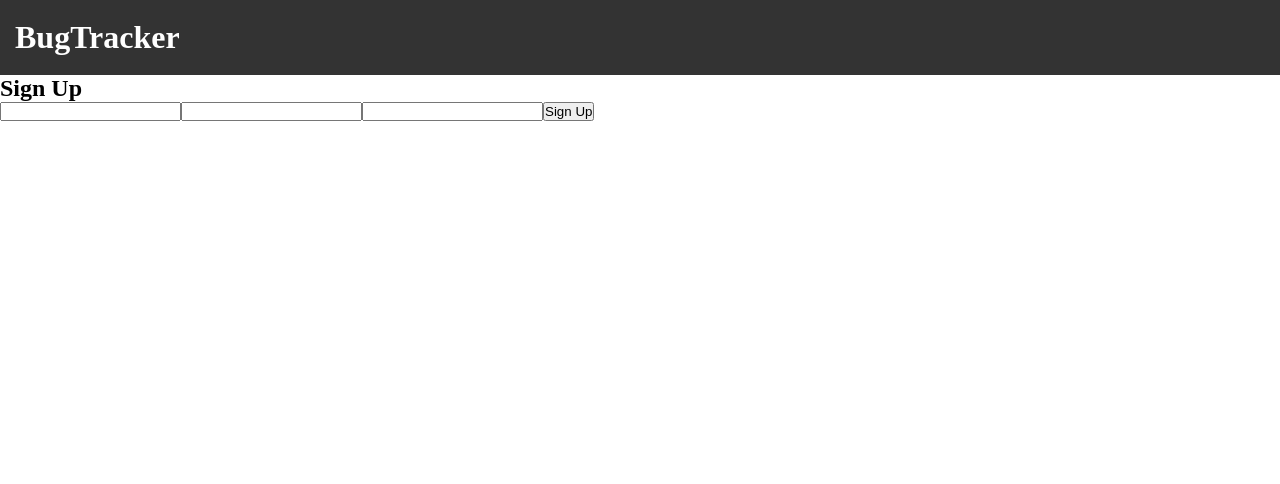
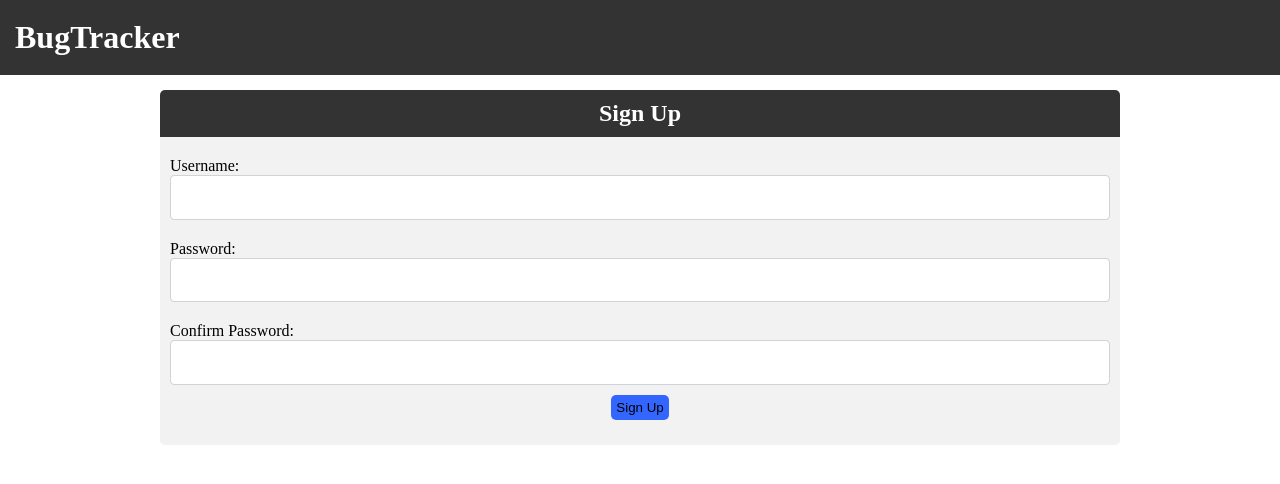
Before and after one commit to treilly6/bugtracker, a React (Create React App) app: page /signup in a window 1280 px wide. Shown: the top 484 px of the page. Built offline with nearby package versions, Linux system fonts and the light colour scheme; no server answers.

Commit message:
added singup styling

```diff
--- a/src/components/Users/LogIn.js
+++ b/src/components/Users/LogIn.js
@@ -3,6 +3,7 @@ import PropTypes from 'prop-types';
 import axios from 'axios';
 import { BrowserRouter as Router, Route, Link } from 'react-router-dom';
 import MessageBox from '../../MessageBox';
+import { formContainer, formStyle, inputContainer, buttonStyle, titleStyle, inputStyle } from '../../styles/forms/formStyle';
 
 class LogIn extends React.Component {
 
@@ -72,50 +73,4 @@ class LogIn extends React.Component {
     }
 }
 
-const formContainer = {
-    width: "75%",
-    backgroundColor: "#f2f2f2",
-    margin: "15px auto",
-    paddingBottom: "15px",
-    borderRadius: "5px",
-}
-
-const formStyle = {
-    padding : "10px",
-}
-
-const inputStyle = {
-    width : "100%",
-    display : "block",
-    padding: "10px",
-    boxSizing : "border-box",
-    fontSize: "15px",
-    lineHeight: "1.5",
-    color: "#495057",
-    backgroundColor: "#fff",
-    backgroundClip: "padding-box",
-    border: "1px solid #ced4da",
-    borderRadius: ".25rem",
-    transition:" border-color .15s ease-in-out,box-shadow .15s ease-in-out",
-}
-
-const titleStyle = {
-    textAlign : "center",
-    backgroundColor : "#333",
-    color : "#fff",
-    borderRadius: "5px 5px 0px 0px",
-    padding : "10px 0px",
-}
-
-const inputContainer = {
-    padding : "10px 0px",
-}
-
-const buttonStyle = {
-    backgroundColor : "#3366ff",
-    padding : "5px",
-    borderRadius : "5px",
-    border: "none",
-}
-
 export default LogIn;
--- a/src/components/Users/SignUp.js
+++ b/src/components/Users/SignUp.js
@@ -2,6 +2,7 @@ import React from 'react';
 import PropTypes from 'prop-types';
 import axios from "axios";
 import { BrowserRouter as Router, Route, Link } from 'react-router-dom';
+import { formContainer, formStyle, inputContainer, buttonStyle, titleStyle, inputStyle } from '../../styles/forms/formStyle';
 
 class SignUp extends React.Component {
 
@@ -45,13 +46,24 @@ class SignUp extends React.Component {
 
     render() {
         return (
-            <div>
-                <h2>Sign Up</h2>
-                <form onSubmit={this.submit}>
-                    <input onChange={this.changeInput} value={this.state.username} type="text" name="username" />
-                    <input onChange={this.changeInput} value={this.state.password} type="password" name="password" />
-                    <input onChange={this.changeInput} value={this.state.password2} type="password" name="password2" />
-                    <button>Sign Up</button>
+            <div style={formContainer}>
+                <h2 style={titleStyle}>Sign Up</h2>
+                <form style={formStyle} onSubmit={this.submit}>
+                    <div style={inputContainer}>
+                        <label for="username">Username:</label>
+                        <input onChange={this.changeInput} style={inputStyle} value={this.state.username} type="text" name="username" />
+                    </div>
+                    <div style={inputContainer}>
+                        <label for="password">Password:</label>
+                        <input onChange={this.changeInput} style={inputStyle} value={this.state.password} type="password" name="password" />
+                    </div>
+                    <div style={inputContainer}>
+                        <label for="password2">Confirm Password:</label>
+                        <input onChange={this.changeInput} style={inputStyle} value={this.state.password2} type="password" name="password2" />
+                    </div>
+                    <div style={{textAlign : "center"}}>
+                        <button style={buttonStyle}>Sign Up</button>
+                    </div>
                 </form>
             </div>
 
--- a/src/components/layout/Header.js
+++ b/src/components/layout/Header.js
@@ -6,12 +6,6 @@ import axios from 'axios';
 class Header extends React.Component {
 
     state = {}
-
-    constructor(props) {
-        super(props);
-        console.log("HEADER PROPS CONTRUCTOR");
-        console.log(props);
-    }
 
     render() {
         return(
--- /dev/null
+++ b/src/styles/forms/formStyle.js
@@ -0,0 +1,45 @@
+export const formContainer = {
+    width: "75%",
+    backgroundColor: "#f2f2f2",
+    margin: "15px auto",
+    paddingBottom: "15px",
+    borderRadius: "5px",
+}
+
+export const formStyle = {
+    padding : "10px",
+}
+
+export const inputStyle = {
+    width : "100%",
+    display : "block",
+    padding: "10px",
+    boxSizing : "border-box",
+    fontSize: "15px",
+    lineHeight: "1.5",
+    color: "#495057",
+    backgroundColor: "#fff",
+    backgroundClip: "padding-box",
+    border: "1px solid #ced4da",
+    borderRadius: ".25rem",
+    transition:" border-color .15s ease-in-out,box-shadow .15s ease-in-out",
+}
+
+export const titleStyle = {
+    textAlign : "center",
+    backgroundColor : "#333",
+    color : "#fff",
+    borderRadius: "5px 5px 0px 0px",
+    padding : "10px 0px",
+}
+
+export const inputContainer = {
+    padding : "10px 0px",
+}
+
+export const buttonStyle = {
+    backgroundColor : "#3366ff",
+    padding : "5px",
+    borderRadius : "5px",
+    border: "none",
+}
```
